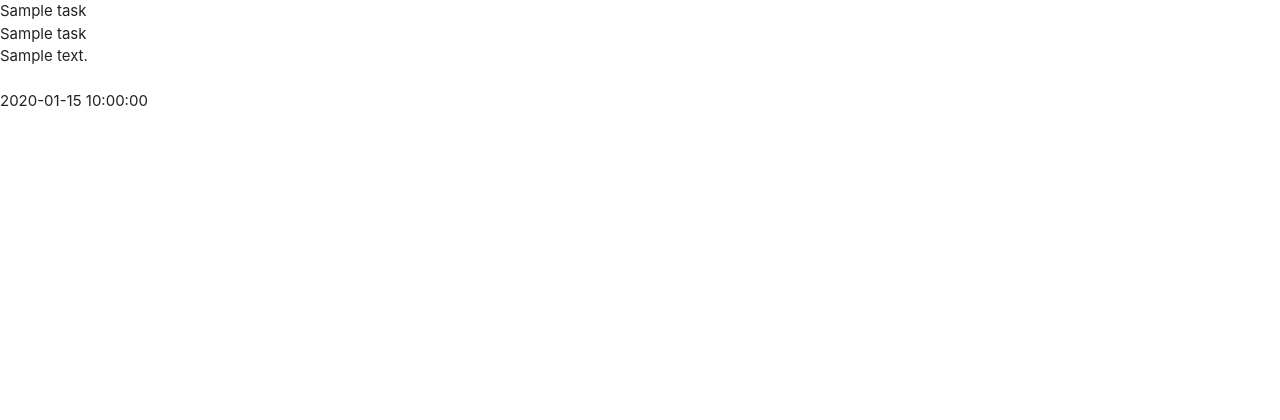
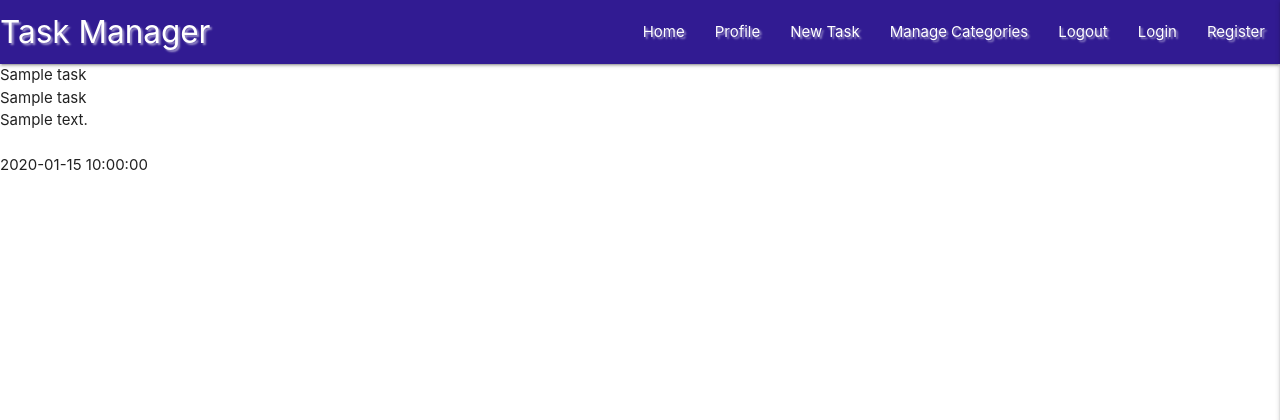
Before and after one commit to greggo58/flask-task-manager-project, a Flask app: page / in a window 1280 px wide. Shown: the top 420 px of the page. Run offline with Flask 2, Linux system fonts and the light colour scheme; a database or web service that is not in the repository returns one stand-in record (values such as "Sample title"); some libraries are stand-ins or nearby versions.

Commit message:
Add materalize navbar and sidenav

```diff
--- a/static/css/style.css
+++ b/static/css/style.css
@@ -0,0 +1,3 @@
+.text-shadow {
+    text-shadow: 2px 2px 2px rgba(255, 255, 255, 0.5);
+}
--- a/static/js/script.js
+++ b/static/js/script.js
@@ -0,0 +1,3 @@
+$(document).ready(function(){
+    $('.sidenav').sidenav({edge: "right"});
+});
--- a/templates/base.html
+++ b/templates/base.html
@@ -1,18 +1,52 @@
 <!DOCTYPE html>
 <html lang="en">
+
 <head>
     <meta charset="UTF-8">
     <meta http-equiv="X-UA-Compatible" content="IE=edge">
     <meta name="viewport" content="width=device-width, initial-scale=1.0">
     <!-- Compiled and minified CSS -->
-    <link rel="stylesheet" href="https://cdnjs.cloudflare.com/ajax/libs/materialize/1.0.0/css/materialize.min.css" type="text/css">
+    <link rel="stylesheet" href="https://cdnjs.cloudflare.com/ajax/libs/materialize/1.0.0/css/materialize.min.css"
+        type="text/css">
     <link href="https://fonts.googleapis.com/icon?family=Material+Icons" rel="stylesheet">
     <link rel="stylesheet" href="{{ url_for('static', filename='css/style.css') }}" type="text/css">
     {% block styles %}
     {% endblock %}
     <title>Task Manager</title>
 </head>
+
 <body>
+
+    <header>
+        <!-- top navbar -->
+        <nav class="nav-extended text-shadow deep-purple darken-4">
+            <div class="nav-wrapper">
+                <a href="{{ url_for('get_tasks') }}" class="brand-logo">Task Manager</a>
+                <a href="#" data-target="mobile-demo" class="sidenav-trigger right"><i class="material-icons">menu</i></a>
+                <ul class="right hide-on-med-and-down">
+                    <li><a href="{{ url_for('get_tasks') }}">Home</a></li>
+                    <li><a href="#">Profile</a></li>
+                    <li><a href="#">New Task</a></li>
+                    <li><a href="#">Manage Categories</a></li>
+                    <li><a href="#">Logout</a></li>
+                    <li><a href="#">Login</a></li>
+                    <li><a href="#">Register</a></li>
+                </ul>
+            </div>
+        </nav>
+
+        <!-- mobile navbar -->
+        <ul class="sidenav" id="mobile-demo">
+            <li><h4 class="center-align light-blue-text text-darken-4">Task Manager</h4></li>
+            <li><a href="{{ url_for('get_tasks') }}">Home</a></li>
+            <li><a href="#">Profile</a></li>
+            <li><a href="#">New Task</a></li>
+            <li><a href="#">Manage Categories</a></li>
+            <li><a href="#">Logout</a></li>
+            <li><a href="#">Login</a></li>
+            <li><a href="#">Register</a></li>
+        </ul>
+    </header>
 
     {% block content %}
     {% endblock %}
@@ -22,8 +56,9 @@
         integrity="sha256-/xUj+3OJU5yExlq6GSYGSHk7tPXikynS7ogEvDej/m4=" crossorigin="anonymous"></script>
     <!-- Compiled and minified JavaScript -->
     <script src="https://cdnjs.cloudflare.com/ajax/libs/materialize/1.0.0/js/materialize.min.js"></script>
-    <script src="{{ url_for('static', filename='js/script.css') }}"></script>
+    <script src="{{ url_for('static', filename='js/script.js') }}"></script>
     {% block scripts %}
     {% endblock %}
 </body>
+
 </html>
```
